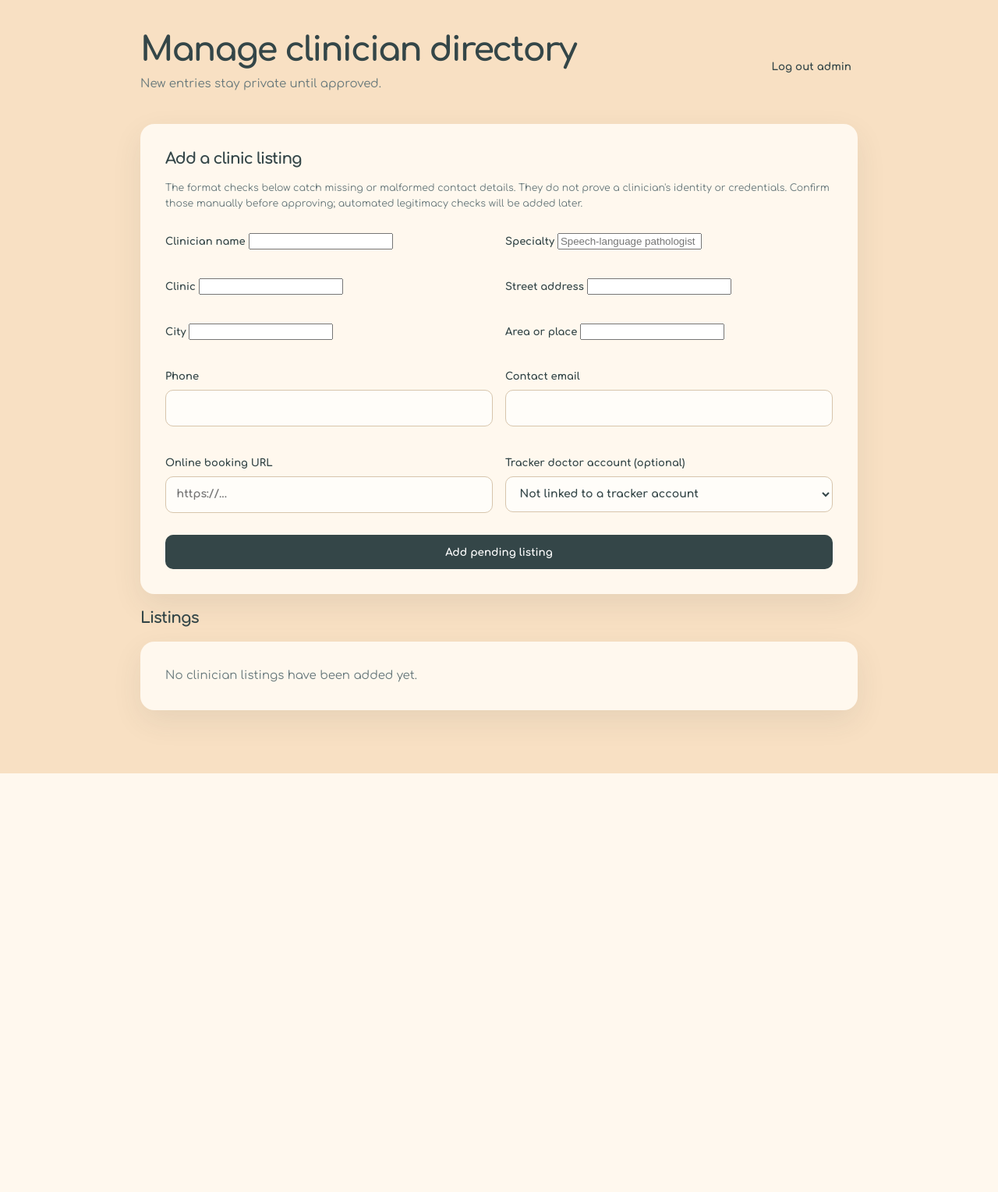
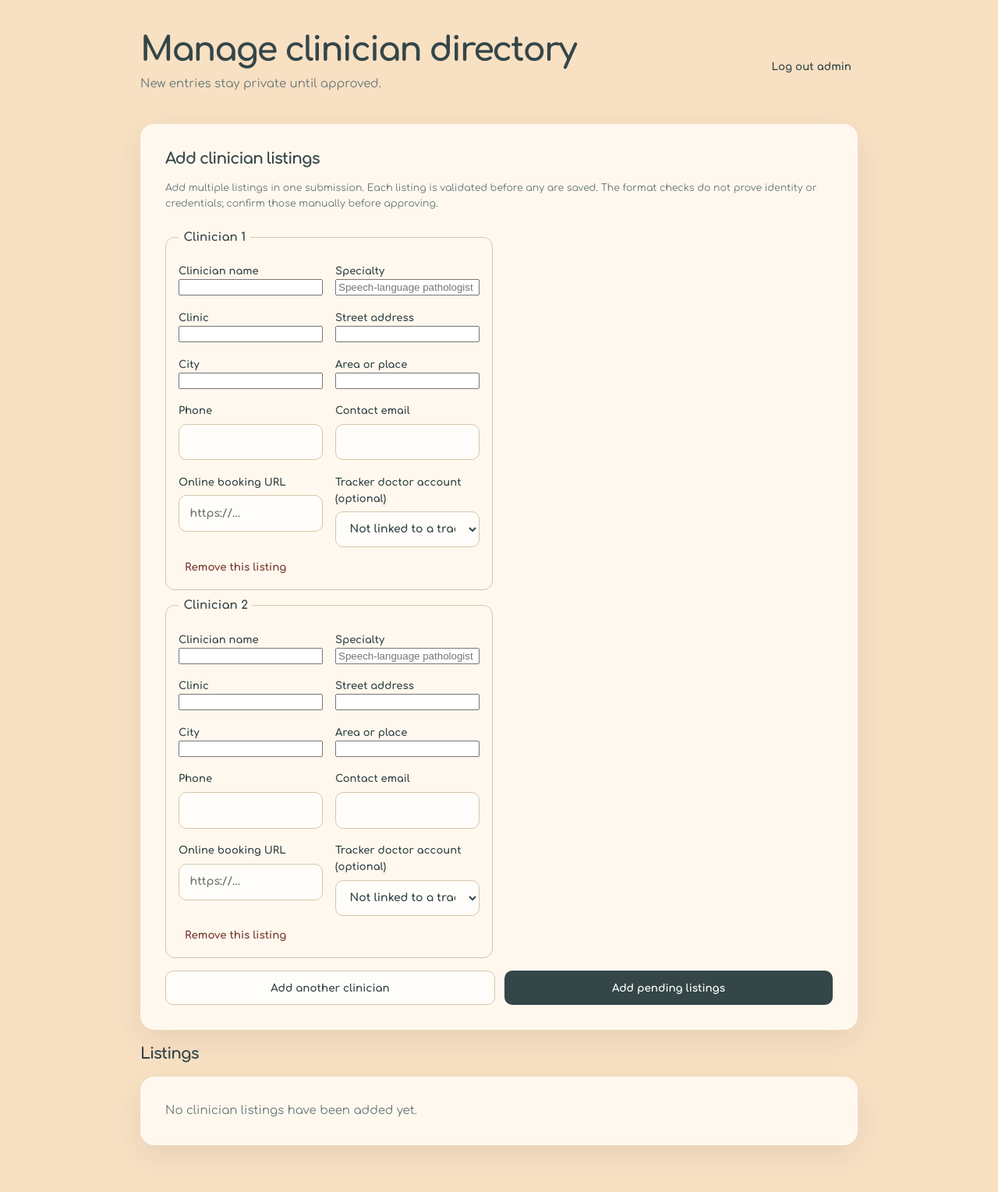
Before and after one commit to chaitanyafam-prog/speech_therapy_tracker, a Flask app: page /admin/doctors in a window 1280 px wide. Shown: the part 76-1605 px from the top of the page at 78% size. Before the commit the page ends 1068 px from the top, so only its background shows below. Run offline with Flask 3, Linux system fonts and the light colour scheme; the visitor is signed in with stand-in values (Sample User, id 1); data that the repository does not hold is empty.

Commit message:
added multiple input option from admin page and added a back button from clinician directory to login

```diff
--- a/backend/src/app.py
+++ b/backend/src/app.py
@@ -297,28 +297,79 @@ def register_routes(app):
     @admin_required
     def admin_directory():
         db = get_db()
+        form_rows = [{}, {}]
         if request.method == "POST":
-            fields = {key: request.form.get(key, "").strip() for key in (
-                "name", "specialty", "clinic", "address", "city", "place", "phone", "email", "booking_url")}
-            doctor_user_id = request.form.get("doctor_user_id", "").strip() or None
-            if doctor_user_id and not db.execute(
-                    "SELECT 1 FROM users WHERE id = ? AND role = 'doctor'", (doctor_user_id,)).fetchone():
-                flash("Select a registered clinician account or leave that field blank.", "error")
+            field_names = (
+                "name", "specialty", "clinic", "address", "city", "place",
+                "phone", "email", "booking_url", "doctor_user_id",
+            )
+            values = {
+                key: [value.strip() for value in request.form.getlist(key)]
+                for key in field_names
+            }
+            row_count = max((len(items) for items in values.values()), default=0)
+            form_rows = [
+                {
+                    key: values[key][index] if index < len(values[key]) else ""
+                    for key in field_names
+                }
+                for index in range(min(row_count, 50))
+            ]
+            errors = []
+            if row_count == 0:
+                errors.append("Enter at least one clinician listing.")
+            elif row_count > 50:
+                errors.append("Add no more than 50 clinician listings at a time.")
+            elif any(len(items) != row_count for items in values.values()):
+                errors.append("Complete every field in each clinician listing.")
             else:
-                db.execute(
-                    "INSERT INTO clinician_directory "
-                    "(doctor_user_id, name, specialty, clinic, address, city, place, phone, email, booking_url, created_at) "
-                    "VALUES (?, ?, ?, ?, ?, ?, ?, ?, ?, ?, ?)",
-                    (doctor_user_id, fields["name"], fields["specialty"], fields["clinic"], fields["address"],
-                     fields["city"], fields["place"], fields["phone"], fields["email"],
-                     fields["booking_url"], now_iso()))
-                db.commit()
-                flash("Listing added as pending. Review the details and approve it to show it in the public directory.", "success")
-                return redirect(url_for("admin_directory"))
+                listings = []
+                for index in range(row_count):
+                    fields = {key: values[key][index] for key in field_names[:-1]}
+                    doctor_user_id = values["doctor_user_id"][index] or None
+                    row_errors = directory_validation_errors(fields)
+                    if doctor_user_id and not db.execute(
+                            "SELECT 1 FROM users WHERE id = ? AND role = 'doctor'",
+                            (doctor_user_id,)).fetchone():
+                        row_errors.append(
+                            "Select a registered clinician account or leave that field blank."
+                        )
+                    errors.extend(
+                        f"Listing {index + 1}: {error}" for error in row_errors
+                    )
+                    listings.append((doctor_user_id, fields))
+
+                if not errors:
+                    created_at = now_iso()
+                    db.executemany(
+                        "INSERT INTO clinician_directory "
+                        "(doctor_user_id, name, specialty, clinic, address, city, place, phone, email, booking_url, created_at) "
+                        "VALUES (?, ?, ?, ?, ?, ?, ?, ?, ?, ?, ?)",
+                        [
+                            (
+                                doctor_user_id, fields["name"], fields["specialty"],
+                                fields["clinic"], fields["address"], fields["city"],
+                                fields["place"], fields["phone"], fields["email"],
+                                fields["booking_url"], created_at,
+                            )
+                            for doctor_user_id, fields in listings
+                        ],
+                    )
+                    db.commit()
+                    flash(
+                        f"{row_count} listing(s) added as pending. Review the details "
+                        "and approve each one to show it in the public directory.",
+                        "success",
+                    )
+                    return redirect(url_for("admin_directory"))
+
+            for error in errors:
+                flash(error, "error")
         doctors = db.execute("SELECT id, name, email FROM users WHERE role = 'doctor' ORDER BY name").fetchall()
         entries = db.execute("SELECT * FROM clinician_directory ORDER BY verification_status, city, place, name").fetchall()
         return render_template("admin_directory.html", entries=entries, doctor_accounts=doctors,
-                               validation_errors=directory_validation_errors)
+                               validation_errors=directory_validation_errors,
+                               form_rows=form_rows)
 
     @app.route("/admin/doctors/<int:entry_id>/verify", methods=["POST"])
     @admin_required
--- /dev/null
+++ b/frontend/static/admin-directory.js
@@ -0,0 +1,27 @@
+const entries = document.querySelector("#clinician-entries");
+const entryTemplate = document.querySelector("#clinician-entry-template");
+const addButton = document.querySelector("#add-clinician");
+
+function updateEntryControls() {
+  const rows = entries.querySelectorAll(".clinician-entry");
+  rows.forEach((row, index) => {
+    row.querySelector("legend").textContent = `Clinician ${index + 1}`;
+    row.querySelector(".remove-clinician").disabled = rows.length === 1;
+  });
+  addButton.disabled = rows.length >= 50;
+}
+
+addButton.addEventListener("click", () => {
+  if (entries.querySelectorAll(".clinician-entry").length >= 50) return;
+  entries.append(entryTemplate.content.cloneNode(true));
+  updateEntryControls();
+});
+
+entries.addEventListener("click", (event) => {
+  if (event.target.matches(".remove-clinician")) {
+    event.target.closest(".clinician-entry").remove();
+    updateEntryControls();
+  }
+});
+
+updateEntryControls();
--- a/frontend/static/style.css
+++ b/frontend/static/style.css
@@ -97,7 +97,12 @@ audio { width: 100%; margin-top: .75rem; }
 .directory-filter { grid-template-columns: 1fr 1fr auto; align-items: end; }
 .directory-filter label { margin: 0; }
 .directory-form { grid-template-columns: 1fr 1fr; }
-.directory-form button { grid-column: 1 / -1; }
+.clinician-entry { display: grid; grid-column: 1 / -1; grid-template-columns: 1fr 1fr; gap: .5rem 1rem; margin: .5rem 0; padding: 1rem; border: 1px solid var(--border); border-radius: 12px; }
+.clinician-entry legend { padding: 0 .4rem; font-weight: 700; }
+.clinician-entry label { margin: .3rem 0; }
+.clinician-entry .remove-clinician { justify-self: start; }
+.clinician-actions { display: flex; grid-column: 1 / -1; flex-wrap: wrap; gap: .75rem; }
+.clinician-actions button { flex: 1; }
 .clinician-card { padding: 1.5rem 1.7rem; }
 .clinician-card h2 { margin-bottom: .4rem; }
 .directory-actions { display: flex; flex-wrap: wrap; gap: .55rem; margin: 1rem 0; }
@@ -113,8 +118,8 @@ audio { width: 100%; margin-top: .75rem; }
   .topbar > a:first-child:not(.brand) { padding: .5rem .6rem; font-size: .68rem; }
   .brand { font-size: .82rem; }
   .page { width: calc(100% - 28px); padding-top: 1.5rem; }
-  .directory-filter,.directory-form,.inline-form { grid-template-columns: 1fr; }
-  .directory-form button { grid-column: auto; }
+  .directory-filter,.directory-form,.inline-form,.clinician-entry { grid-template-columns: 1fr; }
+  .clinician-entry,.clinician-actions { grid-column: auto; }
   .admin-heading { align-items: flex-start; }
   .invite { align-items: flex-start; flex-direction: column; }
   .row { align-items: flex-start; }
--- a/frontend/templates/admin_directory.html
+++ b/frontend/templates/admin_directory.html
@@ -6,25 +6,42 @@
 </div>
 
 <section class="card">
-  <h2>Add a clinic listing</h2>
-  <p class="muted small">The format checks below catch missing or malformed contact details. They do not prove a clinician's identity or credentials. Confirm those manually before approving; automated legitimacy checks will be added later.</p>
+  <h2>Add clinician listings</h2>
+  <p class="muted small">Add multiple listings in one submission. Each listing is validated before any are saved. The format checks do not prove identity or credentials; confirm those manually before approving.</p>
   <form method="post" class="directory-form">
     <input type="hidden" name="csrf_token" value="{{ csrf_token }}">
-    <label>Clinician name <input name="name" required></label>
-    <label>Specialty <input name="specialty" placeholder="Speech-language pathologist" required></label>
-    <label>Clinic <input name="clinic" required></label>
-    <label>Street address <input name="address" required></label>
-    <label>City <input name="city" required></label>
-    <label>Area or place <input name="place" required></label>
-    <label>Phone <input name="phone" type="tel" required></label>
-    <label>Contact email <input name="email" type="email" required></label>
-    <label>Online booking URL <input name="booking_url" type="url" placeholder="https://..." required></label>
-    <label>Tracker doctor account (optional)
-      <select name="doctor_user_id"><option value="">Not linked to a tracker account</option>{% for account in doctor_accounts %}<option value="{{ account['id'] }}">{{ account['name'] }} · {{ account['email'] }}</option>{% endfor %}</select>
-    </label>
-    <button class="primary" type="submit">Add pending listing</button>
+    <div id="clinician-entries">
+      {% macro listing_fields(number, row) %}
+      <fieldset class="clinician-entry">
+        <legend>Clinician {{ number }}</legend>
+        <label>Clinician name <input name="name" value="{{ row.get('name', '') }}" required></label>
+        <label>Specialty <input name="specialty" value="{{ row.get('specialty', '') }}" placeholder="Speech-language pathologist" required></label>
+        <label>Clinic <input name="clinic" value="{{ row.get('clinic', '') }}" required></label>
+        <label>Street address <input name="address" value="{{ row.get('address', '') }}" required></label>
+        <label>City <input name="city" value="{{ row.get('city', '') }}" required></label>
+        <label>Area or place <input name="place" value="{{ row.get('place', '') }}" required></label>
+        <label>Phone <input name="phone" value="{{ row.get('phone', '') }}" type="tel" required></label>
+        <label>Contact email <input name="email" value="{{ row.get('email', '') }}" type="email" required></label>
+        <label>Online booking URL <input name="booking_url" value="{{ row.get('booking_url', '') }}" type="url" placeholder="https://..." required></label>
+        <label>Tracker doctor account (optional)
+          <select name="doctor_user_id">
+            <option value="" {{ 'selected' if not row.get('doctor_user_id') }}>Not linked to a tracker account</option>
+            {% for account in doctor_accounts %}<option value="{{ account['id'] }}" {{ 'selected' if row.get('doctor_user_id') == account['id']|string }}>{{ account['name'] }} · {{ account['email'] }}</option>{% endfor %}
+          </select>
+        </label>
+        <button class="link danger remove-clinician" type="button">Remove this listing</button>
+      </fieldset>
+      {% endmacro %}
+      {% for row in form_rows %}{{ listing_fields(loop.index, row) }}{% endfor %}
+    </div>
+    <template id="clinician-entry-template">{{ listing_fields("", {}) }}</template>
+    <div class="clinician-actions">
+      <button id="add-clinician" type="button">Add another clinician</button>
+      <button class="primary" type="submit">Add pending listings</button>
+    </div>
   </form>
 </section>
+<script src="{{ url_for('static', filename='admin-directory.js') }}" defer></script>
 
 <h2>Listings</h2>
 {% for entry in entries %}
```
Also changed, not shown: backend/tests/test_admin_directory.py (added, +92 -0 lines), README.md.
